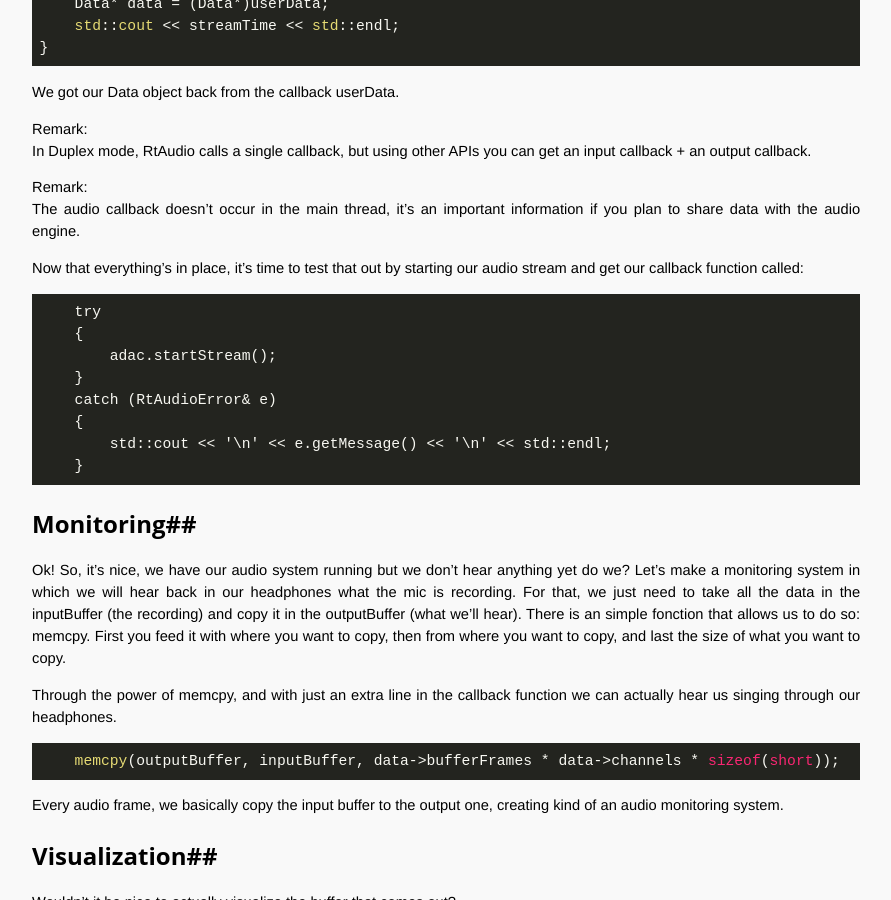
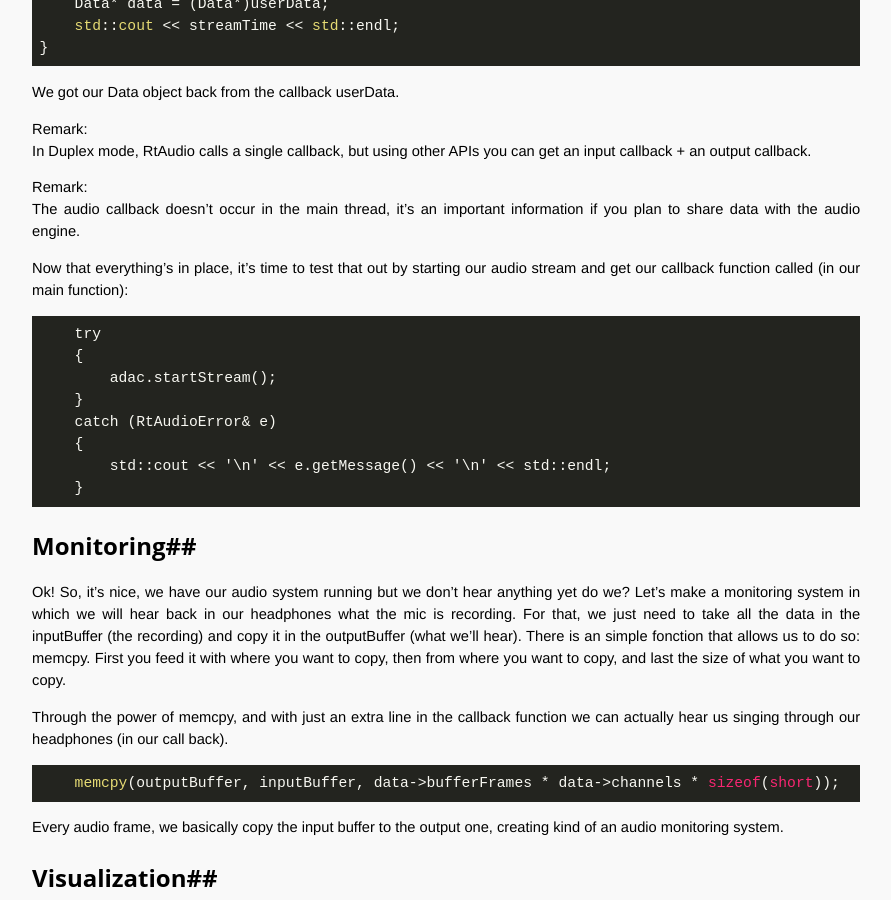
Before and after one commit to OpenTechSchool-Brussels/blast-it, a Jekyll site: the page built from monitoring.markdown, in a window 1280 px wide and 900 px high, scrolled down 1650 px. Shown: the whole window, without its empty margins (324-1215 px from the left). Built offline with Jekyll 4.4.1, drawn with Linux system fonts in a browser that asks for light colours; Markdown is read by kramdown in place of the engine named in the settings.

Commit message:
added bla

````diff
--- a/monitoring.markdown
+++ b/monitoring.markdown
@@ -74,7 +74,7 @@ In Duplex mode, RtAudio calls a single callback, but using other APIs you can ge
 Remark:
 The audio callback doesn’t occur in the main thread, it’s an important information if you plan to share data with the audio engine.
 
-Now that everything's in place, it's time to test that out by starting our audio stream and get our callback function called:
+Now that everything's in place, it's time to test that out by starting our audio stream and get our callback function called (in our main function):
 
 ```java
 	try
@@ -91,7 +91,7 @@ Now that everything's in place, it's time to test that out by starting our audio
 
 Ok! So, it's nice, we have our audio system running but we don't hear anything yet do we? Let's make a monitoring system in which we will hear back in our headphones what the mic is recording. For that, we just need to take all the data in the inputBuffer (the recording) and copy it in the outputBuffer (what we'll hear). There is an simple fonction that allows us to do so: memcpy. First you feed it with where you want to copy, then from where you want to copy, and last the size of what you want to copy.
 
-Through the power of memcpy, and with just an extra line in the callback function we can actually hear us singing through our headphones.
+Through the power of memcpy, and with just an extra line in the callback function we can actually hear us singing through our headphones (in our call back).
 
 ```java
     memcpy(outputBuffer, inputBuffer, data->bufferFrames * data->channels * sizeof(short));
--- a/setting-up.markdown
+++ b/setting-up.markdown
@@ -38,6 +38,7 @@ What we need to check everything is first to instantiate an RtAudio object, see
 ```java
 #include <iostream>
 #include <cstdlib>
+#include <cstring>
 #include <math.h>
 
 #include <SFML/Window.hpp>
````
